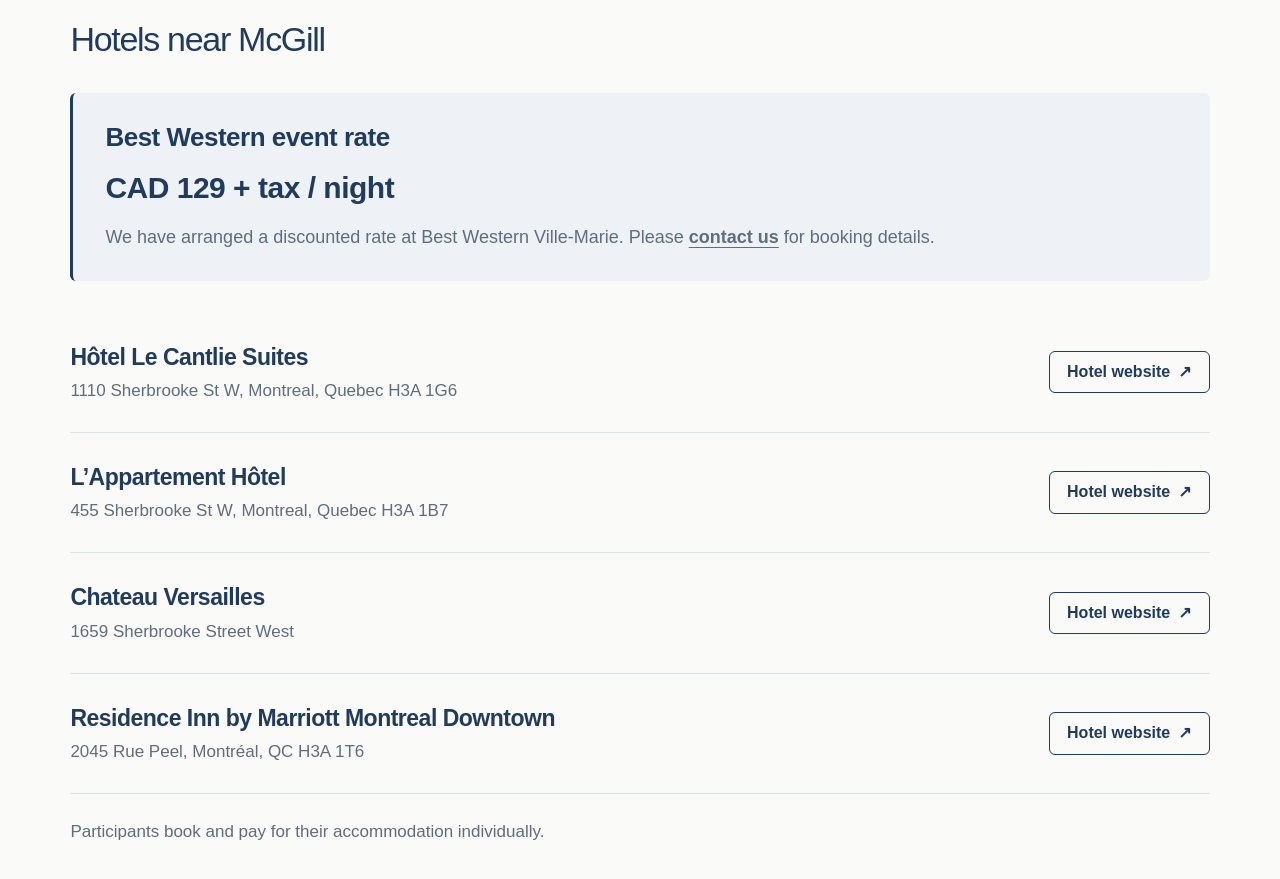
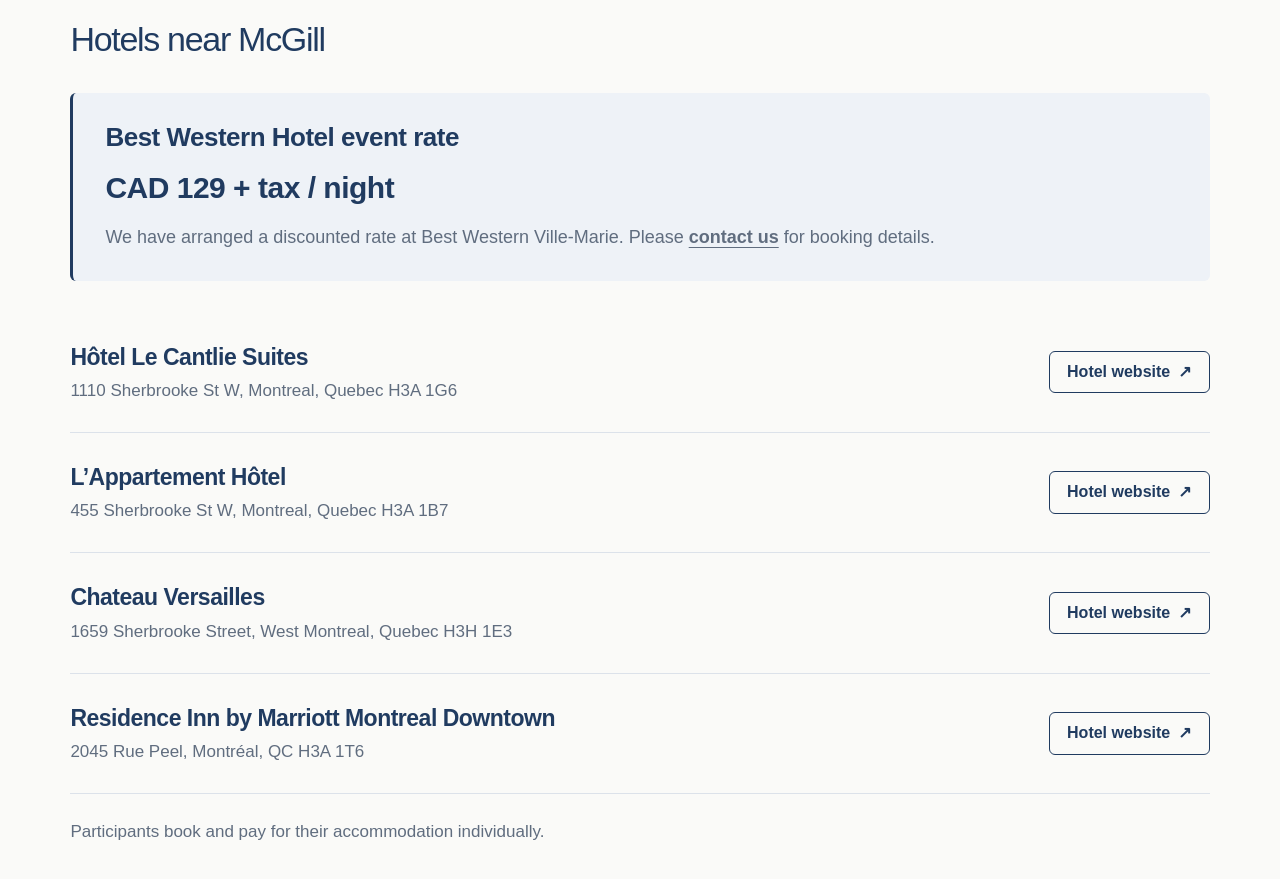
Before and after one commit to ConnieWang0013/aisot2026, a plain HTML site: page index.html in a window 1280 px wide. Shown: the part 3066-3945 px from the top of the page. Drawn offline with Linux system fonts and the light colour scheme.

Commit message:
Update index.html

```diff
--- a/index.html
+++ b/index.html
@@ -30,14 +30,14 @@
 <p class="eyebrow">05 / ACCOMMODATION</p>
 <h2 id="accommodation-title">Hotels near McGill</h2>
 <div class="accommodation-offer">
-<h3>Best Western event rate</h3>
+<h3>Best Western Hotel event rate</h3>
 <p class="hotel-rate">CAD 129 + tax / night</p>
 <p>We have arranged a discounted rate at Best Western Ville-Marie. Please <a href="mailto:wang.xueying@queensu.ca,camille.archambault@mail.mcgill.ca">contact us</a> for booking details.</p>
 </div>
 <ul class="hotel-options" aria-label="Nearby hotels">
 <li><div><h3>Hôtel Le Cantlie Suites</h3><p>1110 Sherbrooke St W, Montreal, Quebec H3A 1G6</p></div><a class="hotel-website" href="https://www.hotelcantlie.com/" target="_blank" rel="noopener noreferrer" aria-label="Hôtel Le Cantlie Suites hotel website (opens in a new tab)">Hotel website <span aria-hidden="true">↗</span></a></li>
 <li><div><h3>L’Appartement Hôtel</h3><p>455 Sherbrooke St W, Montreal, Quebec H3A 1B7</p></div><a class="hotel-website" href="https://www.appartementhotel.com/" target="_blank" rel="noopener noreferrer" aria-label="L’Appartement Hôtel hotel website (opens in a new tab)">Hotel website <span aria-hidden="true">↗</span></a></li>
-<li><div><h3>Chateau Versailles</h3><p>1659 Sherbrooke Street West</p></div><a class="hotel-website" href="https://www.chateauversaillesmontreal.com/" target="_blank" rel="noopener noreferrer" aria-label="Chateau Versailles hotel website (opens in a new tab)">Hotel website <span aria-hidden="true">↗</span></a></li>
+<li><div><h3>Chateau Versailles</h3><p>1659 Sherbrooke Street, West Montreal, Quebec H3H 1E3</p></div><a class="hotel-website" href="https://www.chateauversaillesmontreal.com/" target="_blank" rel="noopener noreferrer" aria-label="Chateau Versailles hotel website (opens in a new tab)">Hotel website <span aria-hidden="true">↗</span></a></li>
 <li><div><h3>Residence Inn by Marriott Montreal Downtown</h3><p>2045 Rue Peel, Montréal, QC H3A 1T6</p></div><a class="hotel-website" href="https://www.marriott.com/en-us/hotels/yulri-residence-inn-montreal-downtown/overview/" target="_blank" rel="noopener noreferrer" aria-label="Residence Inn by Marriott Montreal Downtown hotel website (opens in a new tab)">Hotel website <span aria-hidden="true">↗</span></a></li>
 </ul>
 <p class="accommodation-payment">Participants book and pay for their accommodation individually.</p>
```
